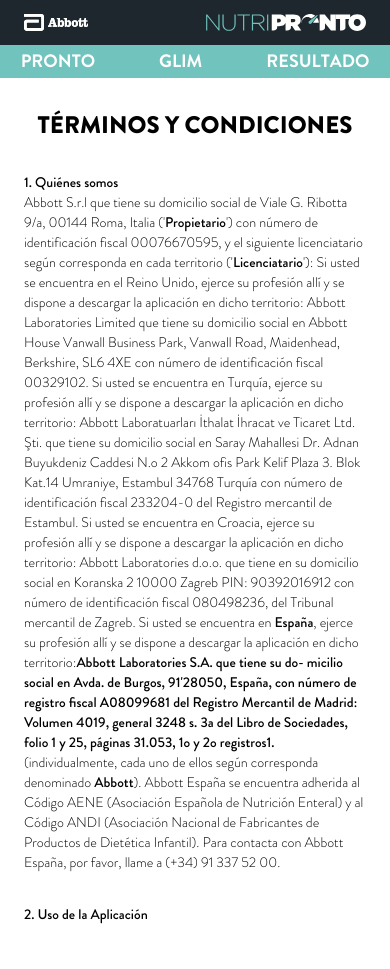
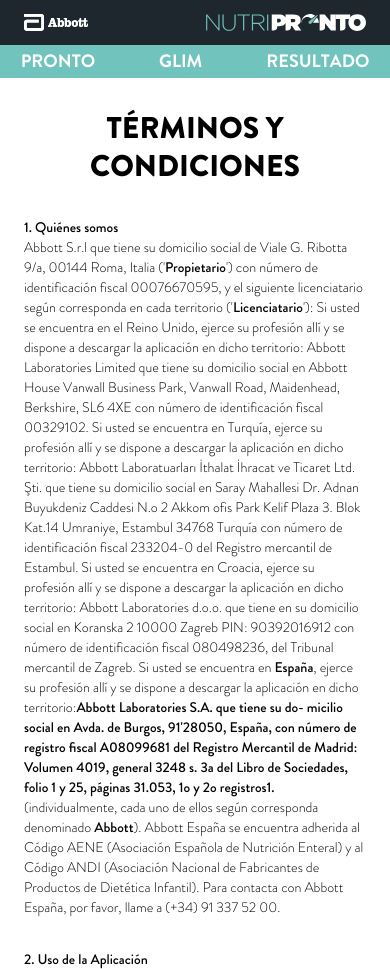
Before and after one commit to fitodac/nutri-pronto, a Next.js app: page /terms in a window 390 px wide. Before the commit the page ends 924 px from the top, so only its background shows below. Built offline with nearby package versions, Linux system fonts and the light colour scheme.

Commit message:
css global

```diff
--- a/src/css/global.css
+++ b/src/css/global.css
@@ -50,15 +50,15 @@
 }
 
 .stripe-right{
-	@apply bg-brand-aqua;
+	@apply bg-brand-aqua will-change-auto;
 	clip-path: polygon(0 20%, 100% 0, 100% 100%, 0 80%);
 }
 
 .stripe-left{
-	@apply bg-brand-aqua;
+	@apply bg-brand-aqua will-change-auto;
 	clip-path: polygon(0 0, 100% 20%, 100% 80%, 0 100%);
 }
 
 .page-title{
-	@apply text-2xl font-bold leading-tight select-none md:text-4xl;
+	@apply text-3xl font-bold leading-tight select-none md:text-4xl;
 }
```
